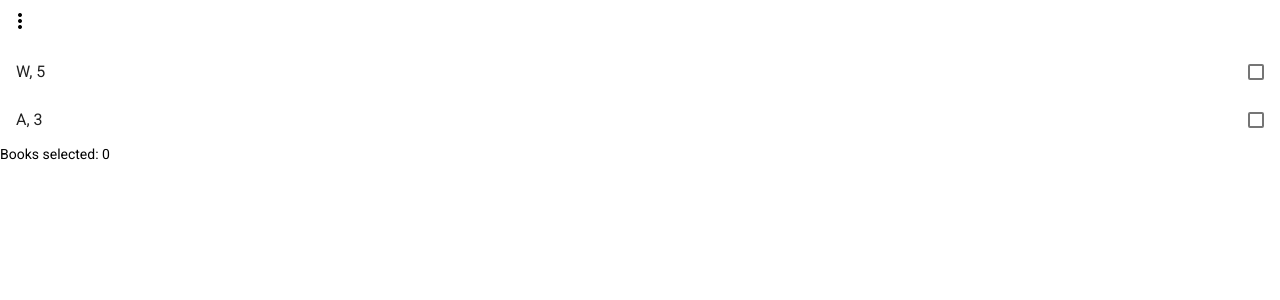
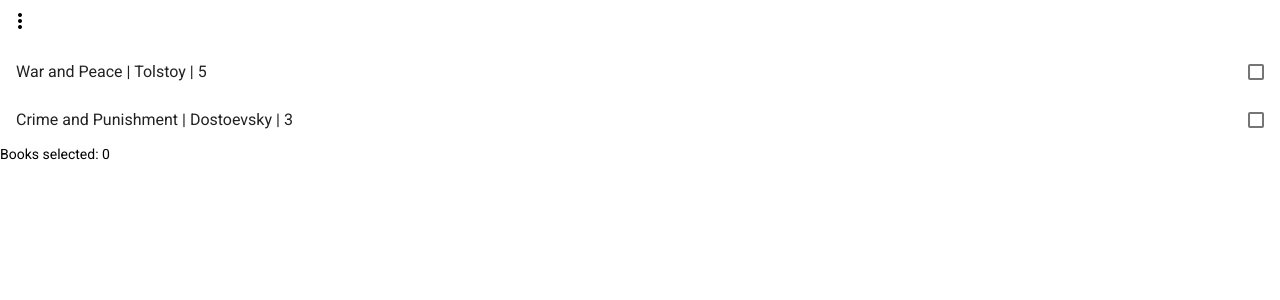
Before and after one commit to alpermey/OnlineLibrary, an Angular app: page /books in a window 1280 px wide. Shown: the top 300 px of the page. Built offline with nearby package versions, Linux system fonts and the light colour scheme.

Commit message:
Bookspage:Created a increase right click functionality

```diff
--- a/package.json
+++ b/package.json
@@ -22,6 +22,7 @@
     "@angular/platform-browser": "~10.1.6",
     "@angular/platform-browser-dynamic": "~10.1.6",
     "@angular/router": "~10.1.6",
+    "lodash": "^4.17.20",
     "rxjs": "~6.6.0",
     "tslib": "^2.0.0",
     "zone.js": "~0.10.2"
--- a/src/app/bookspage/bookspage.component.html
+++ b/src/app/bookspage/bookspage.component.html
@@ -1,6 +1,7 @@
 <mat-selection-list #books>
-    <mat-list-option (click)="choose(book.id)" *ngFor="let book of b; let i = id;" [value]="book">
-      {{book.name}}, {{book.amount}}
+    <mat-list-option (click)="choose(book.id)" *ngFor="let book of b;" [value]="book"
+    (contextmenu)="onRightClick(book.id)" >
+      {{book.name}} | {{book.author}} | {{book.amount}}
     </mat-list-option>
   </mat-selection-list>
 
--- a/src/app/bookspage/bookspage.component.ts
+++ b/src/app/bookspage/bookspage.component.ts
@@ -2,6 +2,7 @@ import { Component, OnInit } from '@angular/core';
 import { MatDialog } from '@angular/material/dialog';
 import { Book } from 'src/book.component';
 import { DialogComponent } from './dialog/dialog.component';
+import {cloneDeep} from 'lodash';
 
 @Component({
   selector: 'app-bookspage',
@@ -11,19 +12,23 @@ import { DialogComponent } from './dialog/dialog.component';
 
 export class BookspageComponent implements OnInit {
 
-  name: '';
-  nameOfBooks: string[];
-  books: Book[] = [];
-
   constructor(public dialog: MatDialog) { }
 
   ngOnInit(): void {}
 
-  typesOfBooks: string[] = ['War and Peace', 'Crime and Punishment', 'The Cherry Orchard'];
+  b: Book[] = [{name:'War and Peace',author:'Tolstoy',amount:5,id:0},
+  {name:'Crime and Punishment',author:'Dostoevsky',amount:3,id:1}]
 
-  b: Book[] = [{name:'W',author:'wathor',amount:5,id:0},
-  {name:'A',author:'author',amount:3,id:1}
-]
+  clonedArray = cloneDeep(this.b);;
+
+  onRightClick(id: number){
+    const sum = this.clonedArray[id].amount;
+    console.log(sum);
+    if(sum != this.b[id].amount){
+      this.b[id].amount= this.b[id].amount + 1;
+    }
+    return false;
+  }
 
   choose(id: number) {
     if(this.b[id].amount > 0){
```
Also changed, not shown: 1 other file (tests, documents, lock files or other folders).
